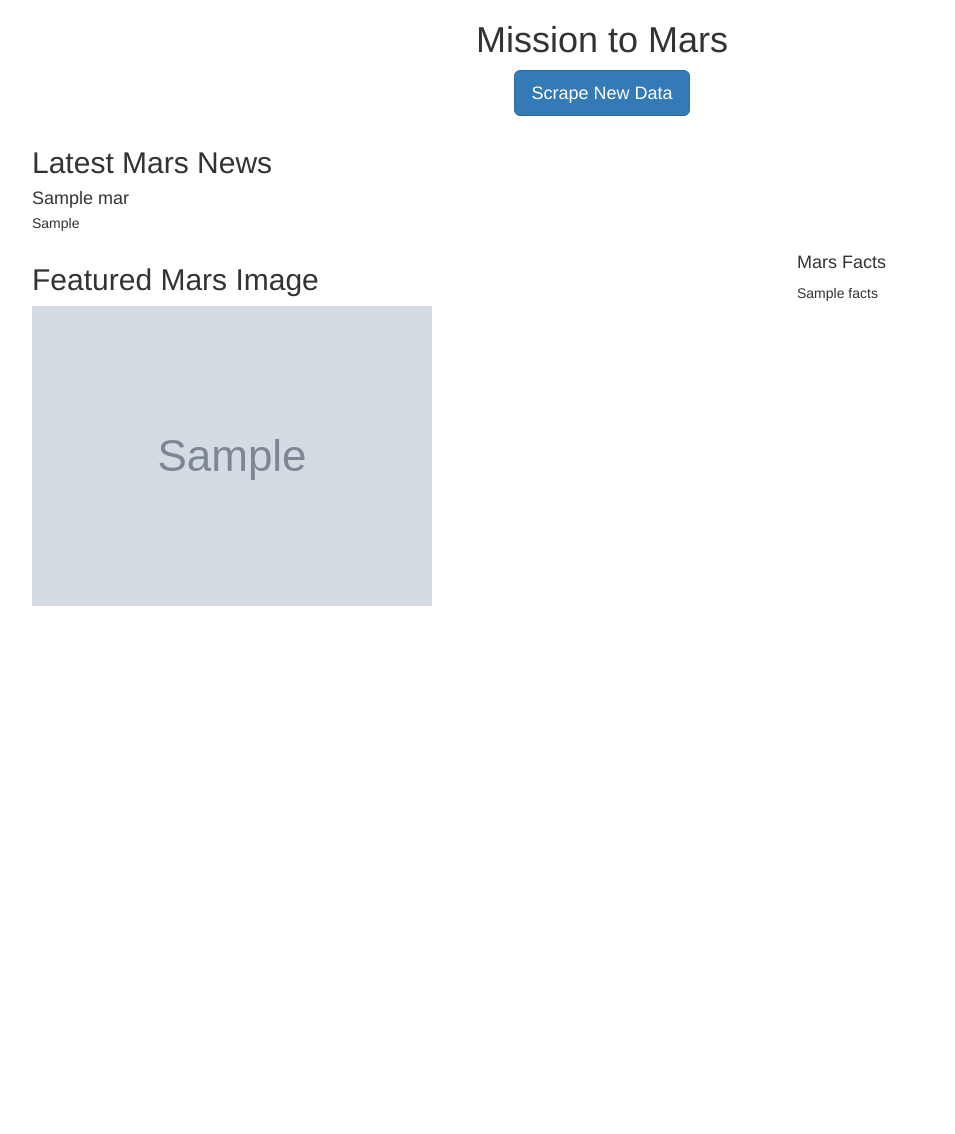
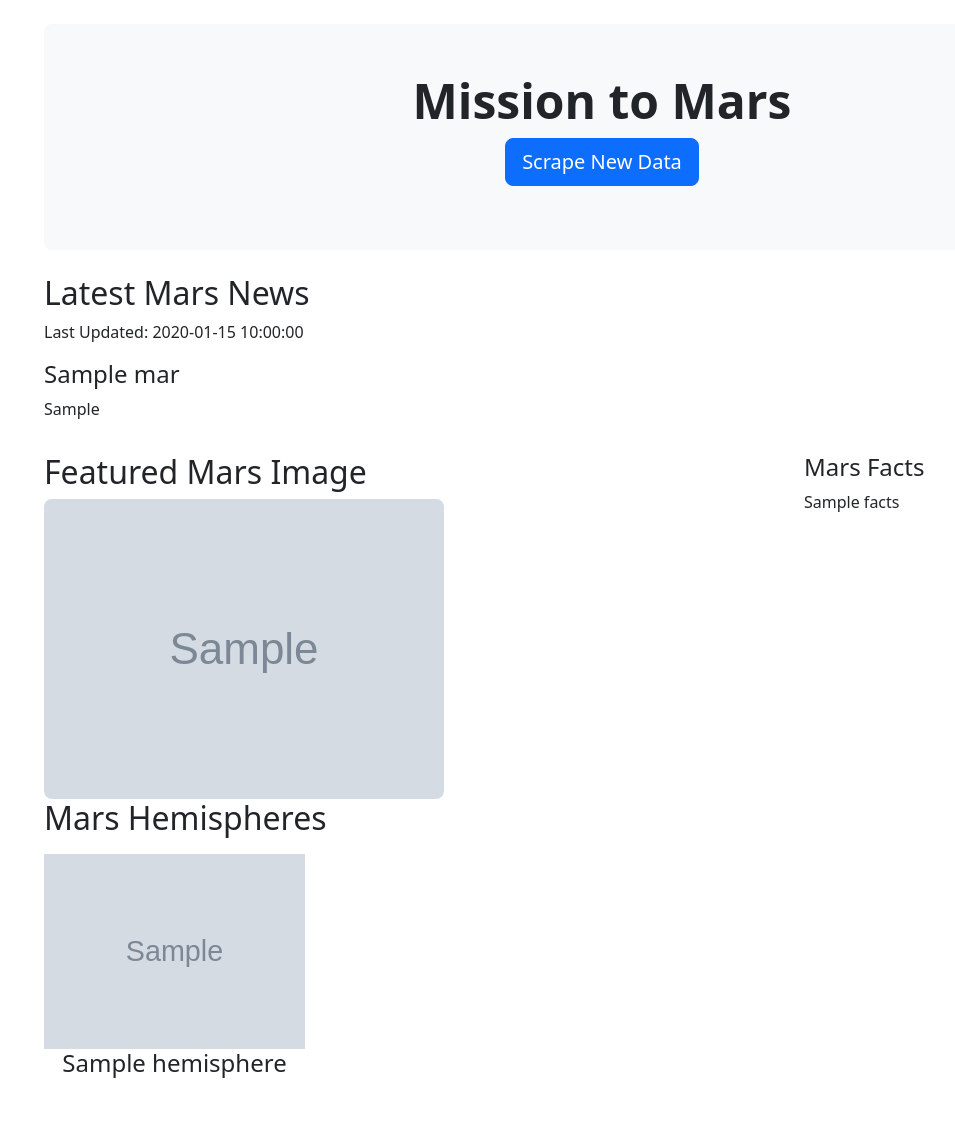
Before and after one commit to kaitlynhop/Mission-to-Mars, a Flask app: page / in a window 1280 px wide. Shown: the whole page, without its empty margins (38-993 px from the left). Before the commit the page ends 606 px from the top, so only its background shows below. Run offline with Flask 2, Linux system fonts and the light colour scheme; grey boxes marked "Sample" are stand-in pictures; a database or web service that is not in the repository returns one stand-in record (values such as "Sample title"); some libraries are stand-ins or nearby versions.

Commit message:
Updating repo

```diff
--- a/app.py
+++ b/app.py
@@ -1,27 +1,34 @@
-from flask import Flask, render_template, redirect, url_for
+# Import dependencires MongoDB and Flask
+from flask import Flask, render_template, url_for, redirect
 from flask_pymongo import PyMongo
+from pymongo import MongoClient
 import scraping
 
+# Create flask object
 app = Flask(__name__)
 
-# Use flask_pymongo to set up mongo connection
-app.config["MONGO_URI"] = "mongodb://localhost:27017/mars_app"
-mongo = PyMongo(app)
+#Configure flask framework to mongo DB mars_app db
+mongo = PyMongo(app, uri="mongodb://localhost:27017/mars_app")
 
-#HTML page route
-@app.route("/")
+# top-level hierarchy url registration
+@app.route('/')
 def index():
-   mars = mongo.db.mars.find_one()
-   return render_template("index.html", mars=mars)
+    # instantiate collection object in DB and get data
+    mars = mongo.db.mars.find_one()
+    # mars = mars.find()
+    return render_template("index.html", mars=mars)
 
-#Webscraping route
-@app.route("/scrape")
+# Next page
+@app.route('/scrape')
 def scrape():
-   mars = mongo.db.mars
-   mars_data = scraping.scrape_all()
-   mars.update_one({}, {"$set":mars_data}, upsert=True)
-   return redirect('/', code=302)
+    # instantiate collection object in DB
+    mars = mongo.db.mars
+    # call scrape_all function and store results
+    mars_data = scraping.scrape_all()
+    # update collection without matching
+    mars.update_one({}, {"$set":mars_data}, upsert=True)
+    return redirect('/', code=302)
 
-
+# check if script is running at top hierarchy
 if __name__ == "__main__":
-   app.run()
+    app.run(debug=True)
--- a/templates/index.html
+++ b/templates/index.html
@@ -5,47 +5,67 @@
     <meta http-equiv="X-UA-Compatible" content="IE=edge">
     <meta name="viewport" content="width=device-width, initial-scale=1.0">
     <title>Mission to Mars</title>
-    <link rel="stylesheet"
-        href="https://maxcdn.bootstrapcdn.com/bootstrap/3.3.7/css/bootstrap.min.css"
-    />
+    <link rel="stylesheet" href="https://cdn.jsdelivr.net/npm/bootstrap@5.2.3/dist/css/bootstrap.min.css" integrity="sha384-rbsA2VBKQhggwzxH7pPCaAqO46MgnOM80zW1RWuH61DGLwZJEdK2Kadq2F9CUG65" crossorigin="anonymous">
+    <script src="https://cdn.jsdelivr.net/npm/bootstrap@5.2.3/dist/js/bootstrap.min.js" integrity="sha384-cuYeSxntonz0PPNlHhBs68uyIAVpIIOZZ5JqeqvYYIcEL727kskC66kF92t6Xl2V" crossorigin="anonymous"></script>
 </head>
 <body>
-    <div class="container">
-        <div class="Jumbotron text-center">
-            <h1>Mission to Mars</h1>
-            <p><a class="btn btn-primary btn-lg" href="/scrape"
-                role="button">Scrape New Data</a>
+    <div class="container py-4">
+        <div class="p-5 mb-4 bg-light rounded-3 text-center">
+            <h1 class="display-5 fw-bold">Mission to Mars</h1>
+            <p>
+                <a class="btn btn-primary btn-lg" href="/scrape" role="button">Scrape New Data</a>
             </p>
         </div>
         <!-- Mars News -->
-        <div class="row" id="mars-news">
+        <div class="row mb-3" id="mars-news">
             <div class="col-md-12">
-            <div class="media">
-                <div class="media-body">
-                    <h2>Latest Mars News</h2>
-                    <h4 class="media-heading">{{mars.news_title}}</h4>
-                    <p>{{mars.news_paragraph}}</p>
+                <div class="d-flex">
+                    <div class="flex-grow-1">
+                        <h2>Latest Mars News</h2>
+                        <p>Last Updated: {{ mars.last_modified }}</p>
+                        <h4>{{mars.news_title}}</h4>
+                        <p>{{mars.news_p}}</p>
+                    </div>
                 </div>
-            </div>
             </div>
         </div>
         <!-- Featured Image -->
-        <div class="row" id="mars-featured-image">
+        <div class="row" id="mars-featured-img">
             <div class="col-md-8">
                 <h2>Featured Mars Image</h2>
-                <img src="{{mars.featured_image}}"
-                    class="img-responsive"
-                    alt="Responsive Image"
-                />
+                <img src="{{ mars.img_url }}" class="img-fluid rounded-3" alt="Responsive Image"/>
             </div>
+            <!-- Mars Facts -->
             <div class="col-md-4">
-            <!-- Mars Facts -->
                 <div class="row" id="mars-facts">
                     <h4>Mars Facts</h4>
-                    {{mars.facts | safe}}
+                    <div class="table table-striped">
+                    {{ mars.facts | safe }}
+                    </div>
                 </div>
             </div>
         </div>
+        <div class="row" id="hemispheres">
+            <div class="col-md-12">
+                <div class="d-flex">
+                    <div class="flex-grow-1 mb-2">
+                        <h2>Mars Hemispheres</h2>
+                    </div>
+                </div>
+            </div>
+        </div>
+            <div class="row row-cols-4 ">
+                    <!-- <ul style="list-style: none;"> -->
+                    {% for hemisphere in mars.hemispheres %}
+                    <div class="col mb-4 text-center">
+                        <img src="{{ hemisphere.img_url }}" class="img-fluid" alt="Responsive Image" />
+                        <h4>{{ hemisphere.img_title }}</h4>
+                    </div>
+                    {% endfor %}
+                    <!-- </ul> -->
+                </div>
+            </div>
     </div>
+
 </body>
 </html>
```
Also changed, not shown: scraping.py (+81 -58 lines), README.md, 3 other files.
